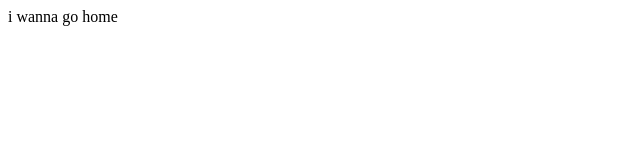
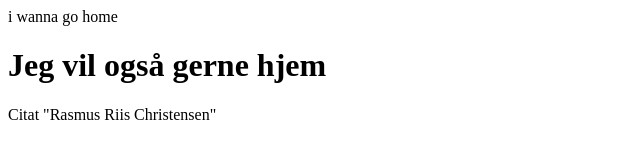
Before and after one commit to Lasse0604/teamwhatever, a plain HTML site: page index.html in a window 1280 px wide. Shown: the whole page, without its empty margins (0-640 px from the left). Drawn offline with Linux system fonts and the light colour scheme.

Commit message:
Update index.html

```diff
--- a/index.html
+++ b/index.html
@@ -8,6 +8,8 @@ i wanna go home
     <title>Template</title>
 </head>
 <body>
+   <h1>Jeg vil også gerne hjem</h1>
+   <p>Citat "Rasmus Riis Christensen"</p>
 
 </body>
 </html>
```
